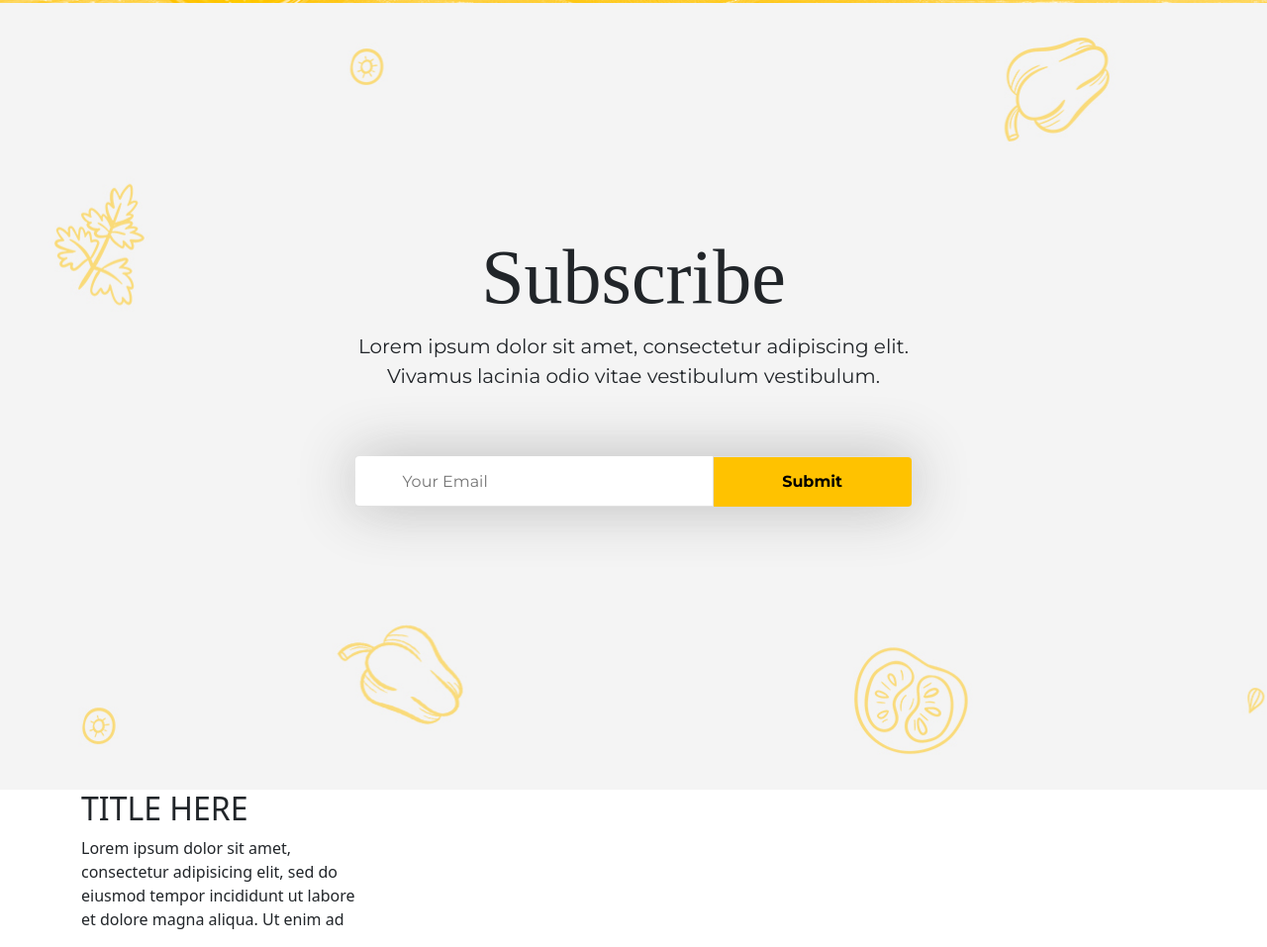
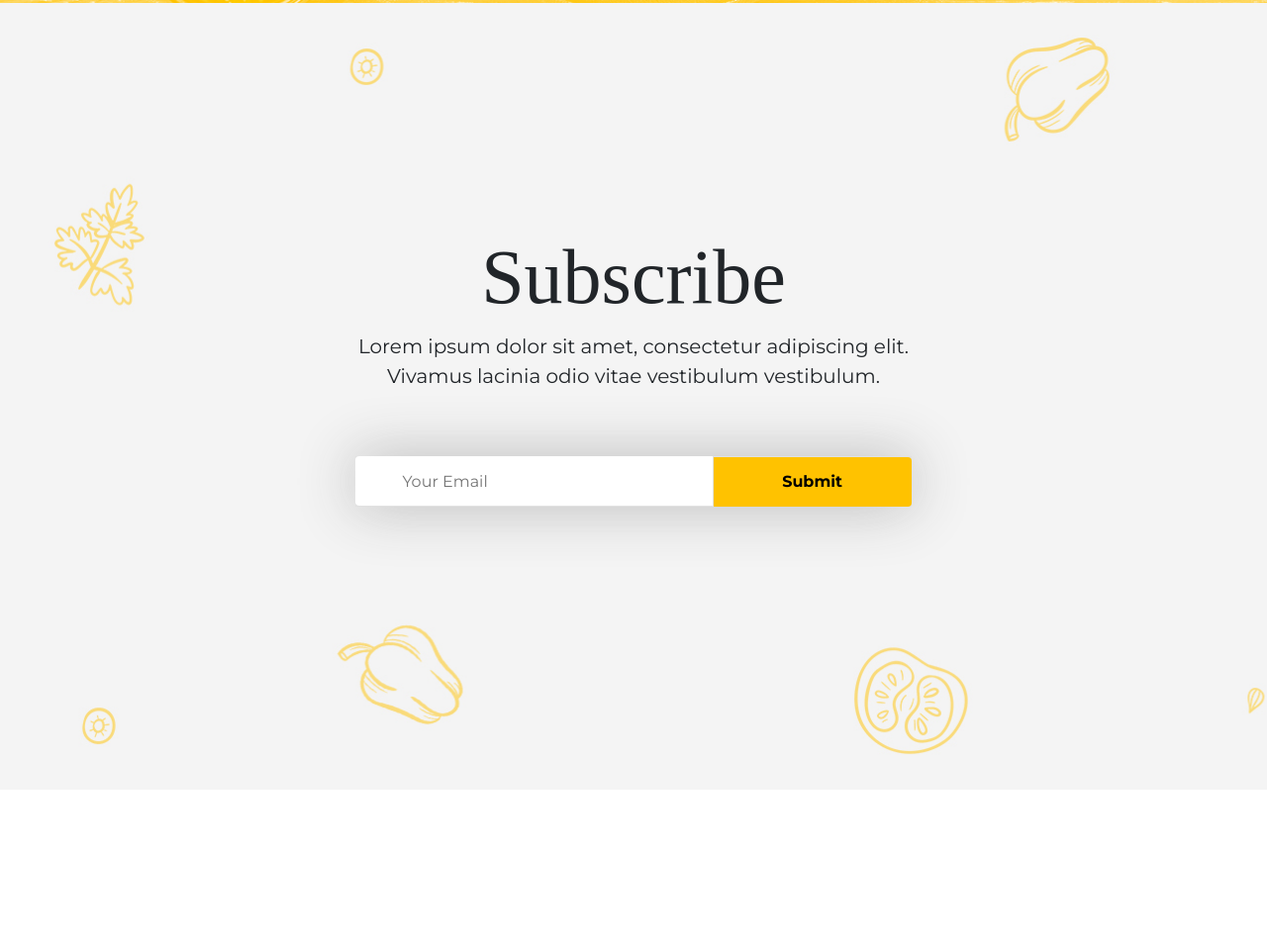
Before and after one commit to estiakahmed/canner, a plain HTML site: page index.html in a window 1280 px wide. Shown: the part 4417-5374 px from the top of the page at 99% size. After the commit the page ends 5215 px from the top, so only its background shows below. Drawn offline with nearby package versions, Linux system fonts and the light colour scheme; a script that the page names is missing; a web font is replaced by a local one.

Commit message:
Update index.html

```diff
--- a/index.html
+++ b/index.html
@@ -269,24 +269,7 @@
         <!-- footer area start -->
 
         <footer class="footer">
-          <div class="container">
-  <div class="footerrow">
 
-    <div class="col-xs-12 col-sm-6 col-md-3">
-      <div class="footbox">
-        <h2>TITLE HERE</h2>
-        <P>Lorem ipsum dolor sit amet, consectetur adipisicing elit, sed do eiusmod
-        tempor incididunt ut labore et dolore magna aliqua. Ut enim ad</P>
-        <div class="socialicon">
-
-        </div>
-      </div>
-    </div>
-
-
-
-  </div>
-</div>
         </footer>
         <!-- footer area end -->
 
```
